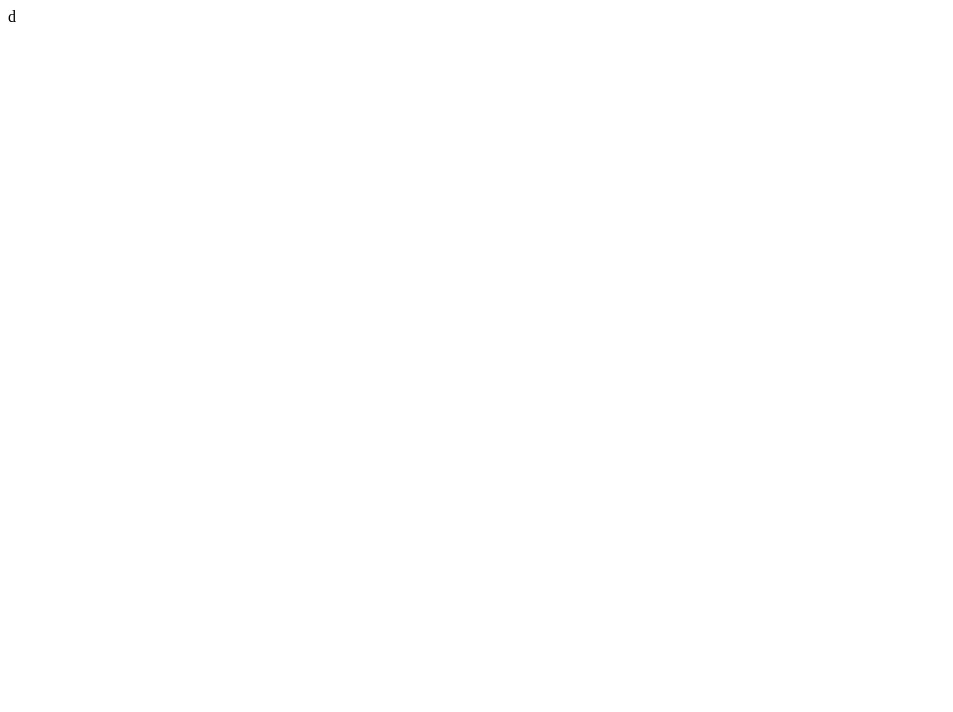
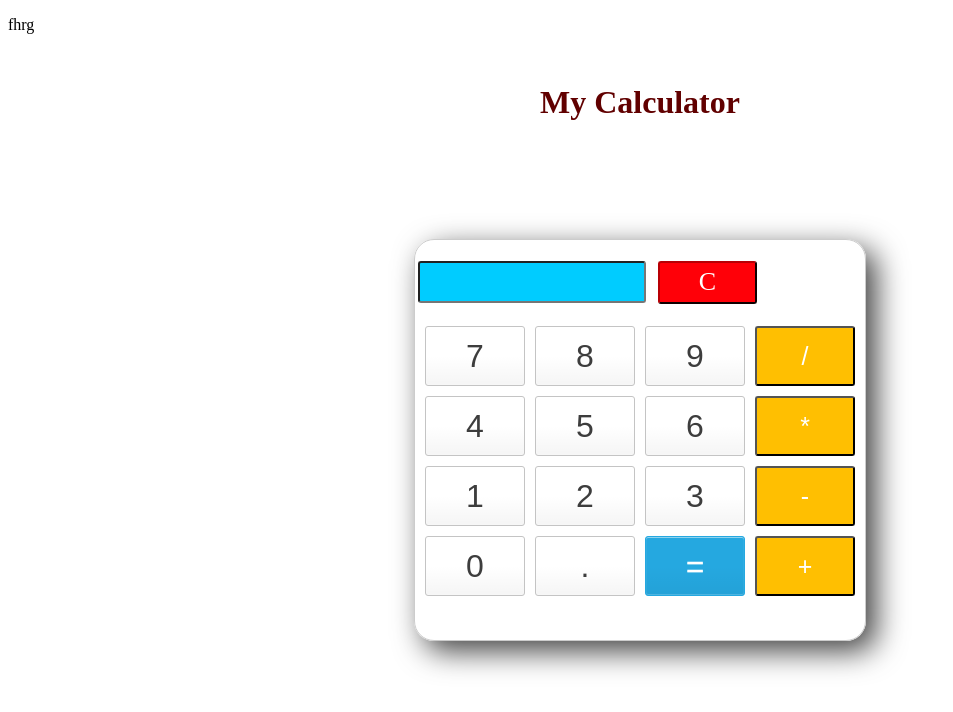
Before and after one commit to Nengxiong-01/Ep2, a plain HTML site: page Home-Work/calculator/index.html in a window 1280 px wide. Shown: the whole page, without its empty margins (0-953 px from the left). Drawn offline with Linux system fonts and the light colour scheme; files that its build step writes are made by us from their sources.

Commit message:
add code

```diff
--- a/Home-Work/calculator/index.html
+++ b/Home-Work/calculator/index.html
@@ -1 +1,88 @@
-d
+<!DOCTYPE html>
+
+<html lang="en">
+
+<head>
+
+    <meta charset="UTF-8">
+
+    <meta http-equiv="X-UA-Compatible" content="IE=edge">
+
+    <meta name="viewport" content="width=device-width, initial-scale=1.0">
+
+    <script src="./calc.js" type="text/javascript"></script>
+
+    <link rel="stylesheet" href="style.css">
+
+    <title>ไม่รู้ไม่เห็น 555+</title>
+
+</head>
+
+<body>
+    <p>fhrg</p>
+
+    <h1 class="title">My Calculator</h1>
+
+    <div class="container">
+
+        <br>
+
+        <table>
+
+            <tr>
+
+                <td colspan="3"><input type='text' id='result' class ='screen' style="text-align: right;"></td>
+
+                <td>
+
+                    <input type='button' value = 'C' onclick="clearScreen()" class="clear"/>
+
+                </td>
+
+                <!-- <td>
+                    <input type="butoon" value="DEL" onclick="deleteScreen()" class="delete"/>
+                </td> -->
+
+            </tr>
+
+        </table>
+
+        <div class="keys">
+
+            <input type="button" value="7" class="button" onClick="display('7')"></input>
+
+            <input type="button" value="8" class="button " onClick="display('8')"></input>
+
+            <input type="button" value="9" class="button" onClick="display('9')"></input>
+
+            <input type="button" value="/" class="operator" onClick="display('/')"></input>
+
+            <input type="button" value="4" class="button" onClick="display('4')"></input>
+
+            <input type="button" value="5" class="button" onClick="display('5')"></input>
+
+            <input type="button" value="6" class="button" onClick="display('6')"></input>
+
+            <input type="button" value="*" class="operator" onClick="display('*')"></input>
+
+            <input type="button" value="1" class="button" onClick="display('1')"></input>
+
+            <input type="button" value="2" class="button" onClick="display('2')"></input>
+
+            <input type="button" value="3" class="button" onClick="display('3')"></input>
+
+            <input type="button" value="-" class="operator" onClick="display('-')"></input>
+
+            <input type="button" value="0" class="button" onClick="display('0')"></input>
+
+            <input type="button" value="." class="button" onClick="display('.')"></input>
+
+            <input type="button" value= "=" class="button equal-sign" onClick="solve()"></input>
+
+            <input type="button" value="+" class="operator" onClick="display('+')"></input>
+
+        </div>
+
+    </div>
+<script src="calculator.js"></script>
+</body>
```
